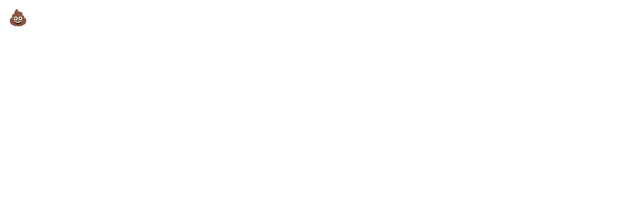
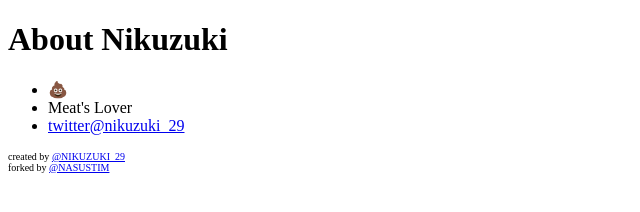
Before and after one commit to nikuzuki/nikuzuki.github.io, a plain HTML site: page index.html in a window 1280 px wide. Shown: the whole page, without its empty margins (0-640 px from the left). Drawn offline with Linux system fonts and the light colour scheme.

Commit message:
edit detail :smile:

```diff
--- a/index.html
+++ b/index.html
@@ -1,7 +1,21 @@
-<!DOCTYPE>
+<!DOCTYPE html>
+<html lang="ja">
 <head>
+  <meta charset="utf-8">
   <title>About Nikuzuki</title>
 </head>
 <body>
-  💩
+  <h1>About Nikuzuki</h1>
+  <ul>
+    <li>💩</li>
+    <li>Meat's Lover</li>
+    <li><a href="https://twitter.com/nikuzuki_29">twitter@nikuzuki_29</a></li>
+  </ul>
+
+
+  <div style="font-size: 10px;">
+    created by <a href="https://twitter.com/nikuzuki_29">@NIKUZUKI_29</a><br />
+    forked by <a href="https://twitter.com/nasustim">@NASUSTIM</a>
+  </div>
 </body>
+</html>
```
